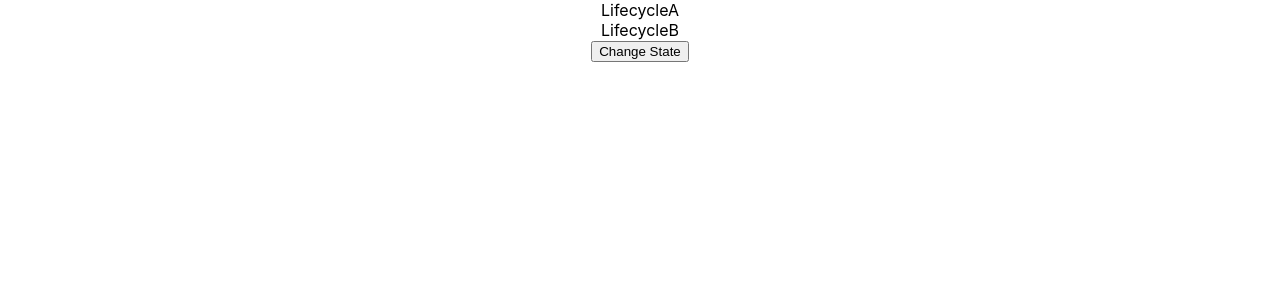
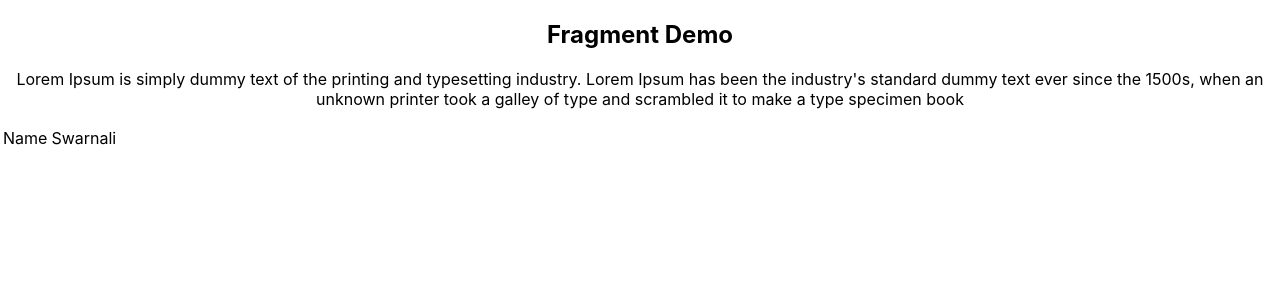
Before and after one commit to swarnalisaha2000/learning-react, a React (Create React App) app: page / in a window 1280 px wide. Shown: the top 300 px of the page. Built offline with nearby package versions, Linux system fonts and the light colour scheme.

Commit message:
React Fragments

```diff
--- a/src/App.js
+++ b/src/App.js
@@ -16,17 +16,21 @@ import './components/AppStyles.css'
 import styles from './components/AppStyles.module.css'
 import Form from './components/Form';
 import LifecycleA from './components/LifecycleA';
+import Fragmentdemo from './components/Fragmentdemo';
+import Tables from './components/Tables';
 
 function App() {
     return (
         <div className = "App">
-            <LifecycleA />
 
+            <Fragmentdemo />
+            <Tables />
         </div>
 
 
 
         //<Form />
+        //<LifecycleA />
         // <FunctionClick />
         //         <h2 className='error'>Error</h2>
         //     <h2 className= {styles.success} >Success</h2>
--- /dev/null
+++ b/src/components/Columns.js
@@ -0,0 +1,23 @@
+import React from 'react';
+
+function Columns() {
+    const items = []
+  return <React.Fragment>
+      {
+          items.map( item => (
+              <React.Fragment key={items.id}>
+                  <h1>Title</h1>
+                  <p>{items.title}</p>
+              </React.Fragment>
+          ))
+      }
+      <td>
+          Name
+      </td>
+      <td>
+          Swarnali
+      </td>
+  </React.Fragment>;
+}
+
+export default Columns;
--- /dev/null
+++ b/src/components/Fragmentdemo.js
@@ -0,0 +1,12 @@
+import React from 'react';
+
+function Fragmentdemo() {
+  return <React.Fragment>
+      <h2>Fragment Demo</h2>
+      <p>Lorem Ipsum is simply dummy text of the printing and typesetting industry.
+          Lorem Ipsum has been the industry's standard dummy text ever since the 1500s,
+          when an unknown printer took a galley of type and scrambled it to make a type specimen book</p>
+  </React.Fragment>
+}
+
+export default Fragmentdemo;
--- /dev/null
+++ b/src/components/Tables.js
@@ -0,0 +1,14 @@
+import React from 'react';
+import Columns from './Columns';
+
+function Tables() {
+  return <table>
+      <tbody>
+          <tr>
+                <Columns />
+          </tr>
+      </tbody>
+  </table>;
+}
+
+export default Tables;
```
